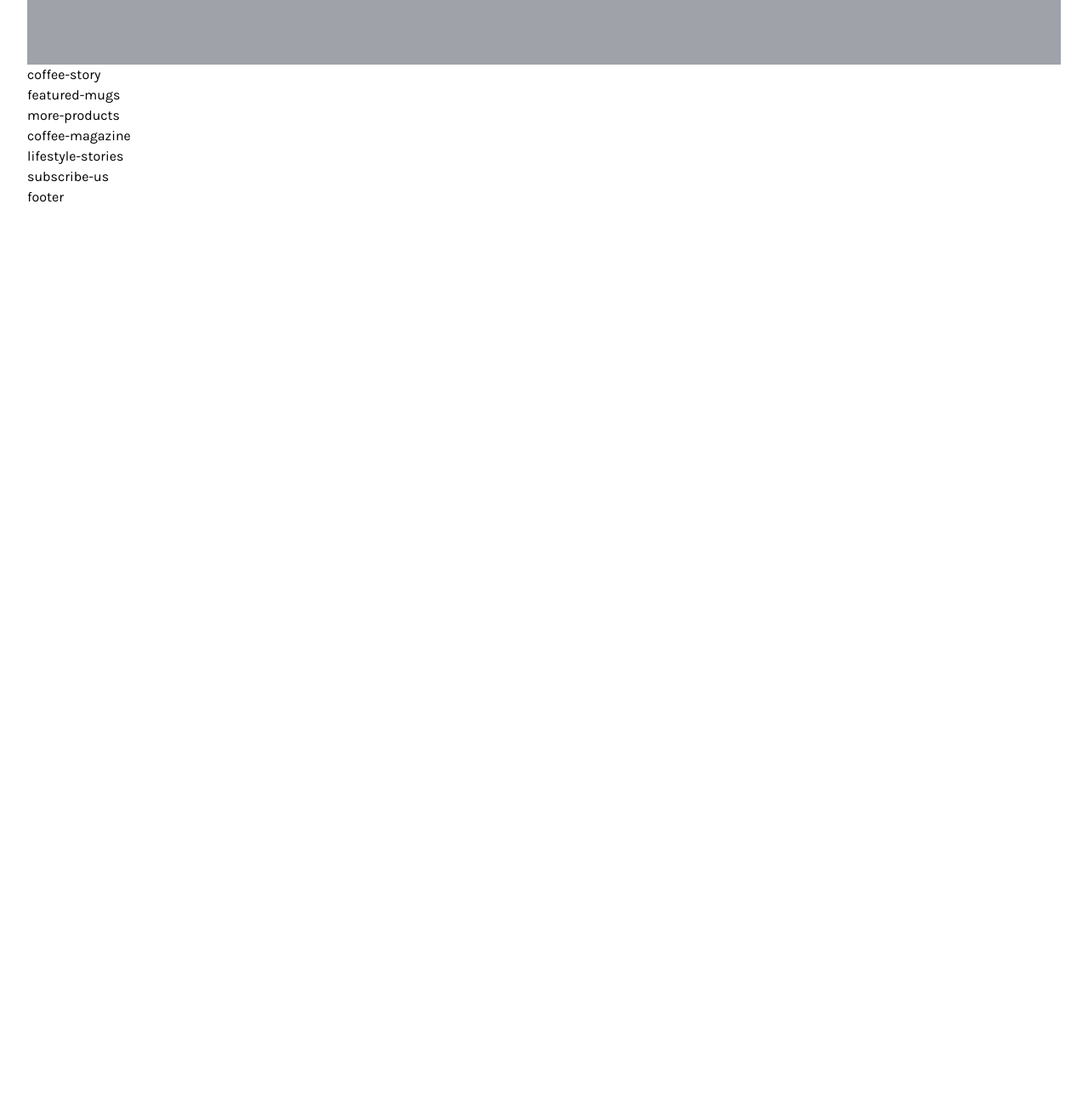
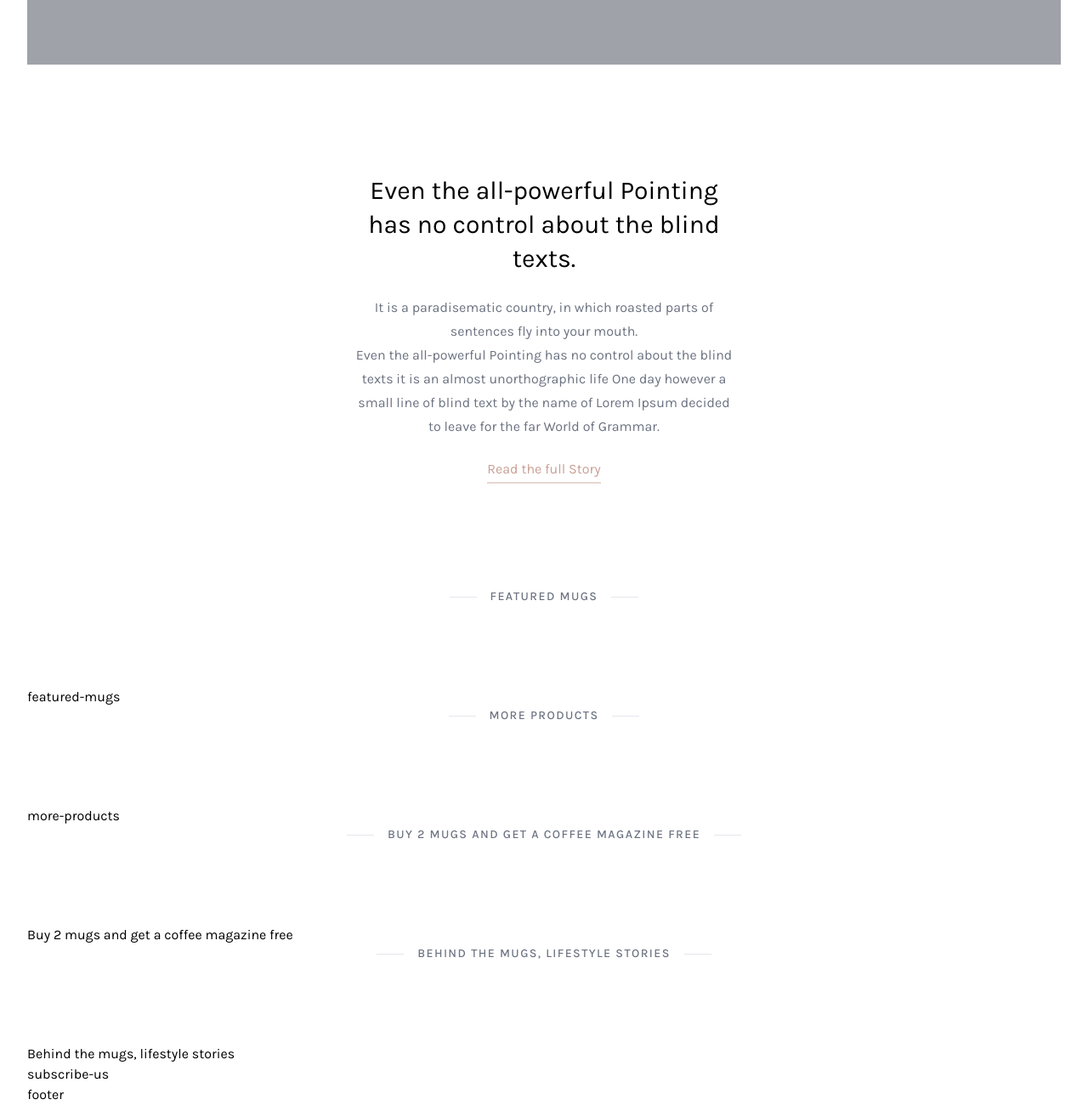
Before and after one commit to DinhCuongYP/dinhcuong-coffee, a website: page public/index.html in a window 1280 px wide. Shown: the part 530-1830 px from the top of the page at 85% size. Before the commit the page ends 800 px from the top, so only its background shows below. Drawn offline with nearby package versions, Linux system fonts and the light colour scheme; files that its build step writes are made by us from their sources.

Commit message:
Add story and subheading.

```diff
--- a/public/index.html
+++ b/public/index.html
@@ -114,20 +114,62 @@
           </div>
           <!--End slider-->
 
-          <div class="coffee-story">coffee-story</div>
+          <div class="coffee-story">
+            <div class="w-full h-full flex justify-center items-center">
+              <div class="px-4 sm:px-16 md:px-32 lg:px-64 xl:px-96 py-32 text-center">
+                <div class="text-3xl font-normal leading-10 mb-6">
+                  Even the all-powerful Pointing has no control about the blind texts.
+                </div>
+                <div class="text-gray-500 leading-7 mb-6">
+                  It is a paradisematic country, in which roasted parts of sentences fly into your
+                  mouth. <br />
+                  Even the all-powerful Pointing has no control about the blind texts it is an
+                  almost unorthographic life One day however a small line of blind text by the name
+                  of Lorem Ipsum decided to leave for the far World of Grammar.
+                </div>
+                <div class="">
+                  <a
+                    href="#"
+                    class="text-coffee-200 hover:text-coffee-400 relative after:absolute after:h-0.5 after:w-full after:-bottom-2 after:left-0 after:bg-coffee-50 hover:after:bg-coffee-200 after:transition-all after:ease-in-out after:duration-400"
+                    >Read the full Story</a
+                  >
+                </div>
+              </div>
+            </div>
+          </div>
           <!--End coffee-story-->
 
+          <div class="dcd-subheading">
+            <div class="dcd-subheading-deco-line "></div>
+            <div class="dcd-subheading-label ">Featured Mugs</div>
+            <div class="dcd-subheading-deco-line"></div>
+          </div>
           <div class="featured-mugs">featured-mugs</div>
           <!--End featured-mugs-->
 
+          <div class="dcd-subheading">
+            <div class="dcd-subheading-deco-line "></div>
+            <div class="dcd-subheading-label ">more products</div>
+            <div class="dcd-subheading-deco-line"></div>
+          </div>
           <div class="more-products">more-products</div>
           <!--End more-products-->
 
-          <div class="coffee-magazine">coffee-magazine</div>
-          <!--End coffee-magazine-->
+          <div class="dcd-subheading">
+            <div class="dcd-subheading-deco-line "></div>
+            <div class="dcd-subheading-label ">Buy 2 mugs and get a coffee magazine free</div>
+            <div class="dcd-subheading-deco-line"></div>
+          </div>
+          <div class="coffee-magazine">Buy 2 mugs and get a coffee magazine free</div>
+          <!--End Buy 2 mugs and get a coffee magazine free-->
 
-          <div class="lifestyle-stories">lifestyle-stories</div>
-          <!--End lifestyle-stories-->
+          <div class="dcd-subheading">
+            <div class="dcd-subheading-deco-line "></div>
+            <div class="dcd-subheading-label ">Behind the mugs, lifestyle stories</div>
+            <div class="dcd-subheading-deco-line"></div>
+          </div>
+          <div class="coffee-magazine">Behind the mugs, lifestyle stories</div>
+          <!--End Behind the mugs, lifestyle stories-->
 
           <div class="subscribe-us">subscribe-us</div>
           <!--End subscribe-us-->
--- a/src/input.css
+++ b/src/input.css
@@ -9,7 +9,7 @@
 }
 
 .dcd-top-menu-item {
-  @apply cursor-pointer py-1 hover:text-gray-800 relative lg:after:absolute lg:after:h-0.5 lg:after:w-0 hover:lg:after:w-full lg:after:bottom-0 lg:after:left-0 lg:after:bg-light-coffee lg:after:transition-all lg:after:ease-in-out lg:after:duration-300;
+  @apply cursor-pointer py-1 hover:text-gray-800 relative lg:after:absolute lg:after:h-0.5 lg:after:w-0 hover:lg:after:w-full lg:after:bottom-0 lg:after:left-0 lg:after:bg-coffee-200 lg:after:transition-all lg:after:ease-in-out lg:after:duration-300;
 }
 
 .dcd-top-menu-item-active {
@@ -23,3 +23,15 @@
 .dcd-badge-circle {
   @apply text-xs text-center rounded-full px-1.5;
 }
+
+.dcd-subheading {
+  @apply flex justify-center items-center mb-24;
+}
+
+.dcd-subheading-deco-line {
+  @apply w-8 h-px bg-gray-200;
+}
+
+.dcd-subheading-label {
+  @apply uppercase text-sm text-center text-gray-500 font-medium  tracking-widest mx-4;
+}
--- a/tailwind.config.js
+++ b/tailwind.config.js
@@ -6,7 +6,12 @@ module.exports = {
         Karla: ["Karla", "sans-serif"],
       },
       colors: {
-        "light-coffee": "#C89f94",
+        "coffee": {
+          50: '#E8D6D0',
+          200: '#C89F94',
+          400: '#A25F4B',
+          600: '#744838',
+        },
       },
       keyframes: {
         slidedown: {
```
